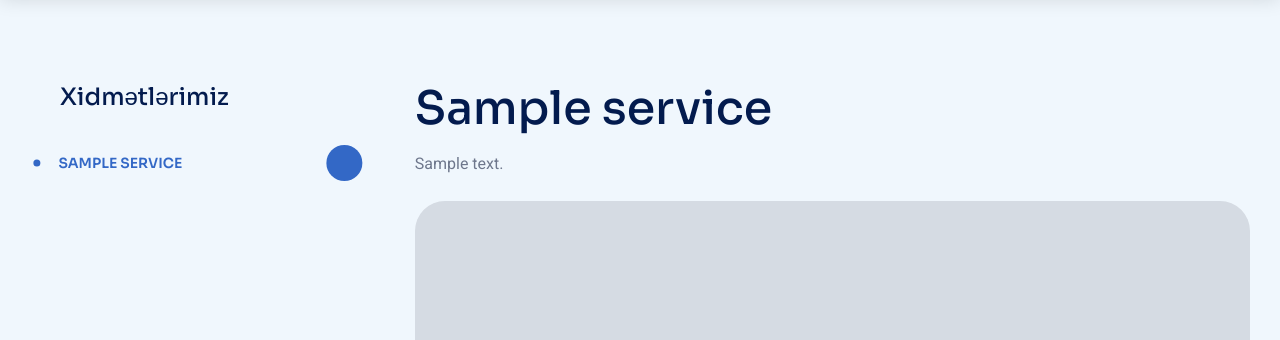
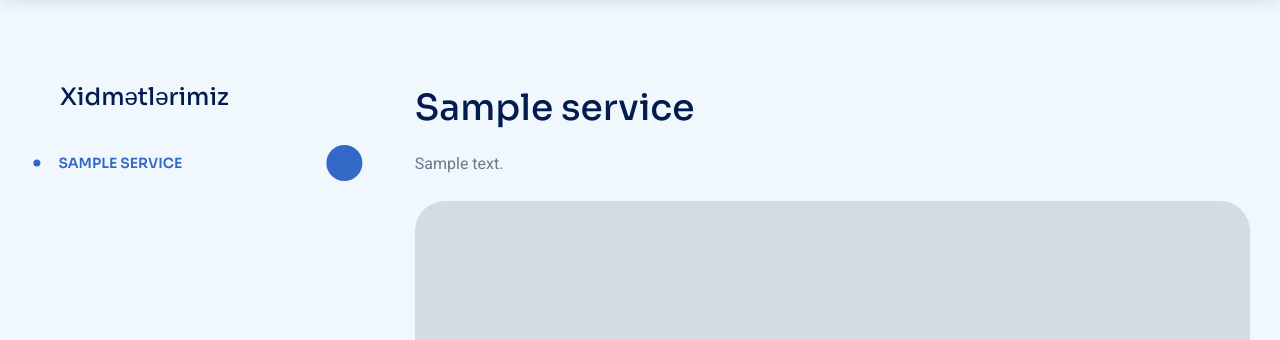
Before and after one commit to NicatDev/clinic_harmony, a Django app: a page that uses templates/footer.html in a window 1280 px wide. Shown: the part 100-440 px from the top of the page. Run offline with Django 5.2, Linux system fonts and the light colour scheme; tables that the repository leaves empty hold one stand-in row (values such as "Sample post"); grey boxes marked "Sample" are stand-in pictures; some libraries are stand-ins or nearby versions.

Commit message:
i hope it is last commit

```diff
--- a/static/css/style.css
+++ b/static/css/style.css
@@ -2644,7 +2644,9 @@ textarea.form-control{
     }
 }
 
-
+.service_title{
+    font-size:36px;
+}
 .service_section_title{
     font-size:30px;
 }
```
